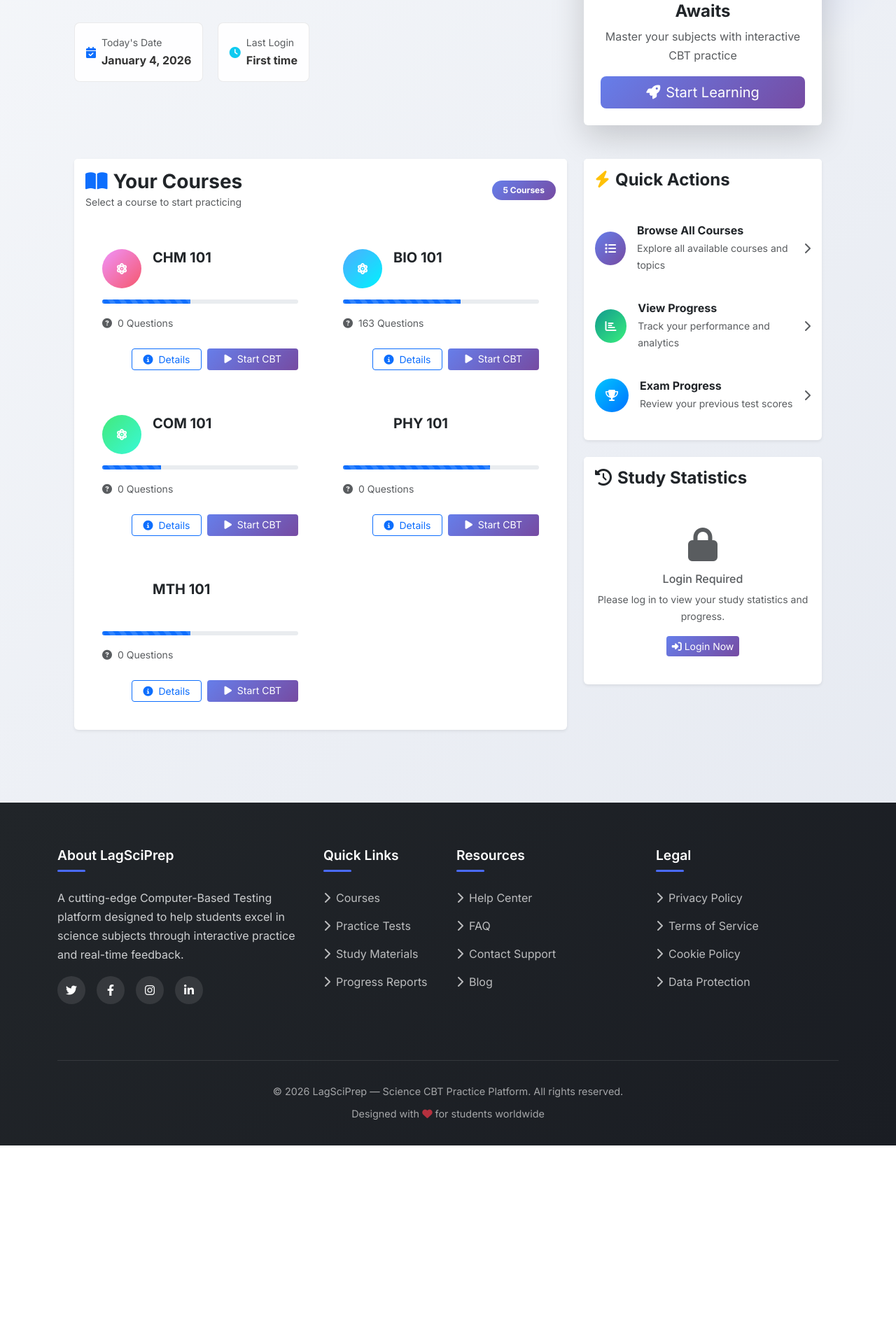
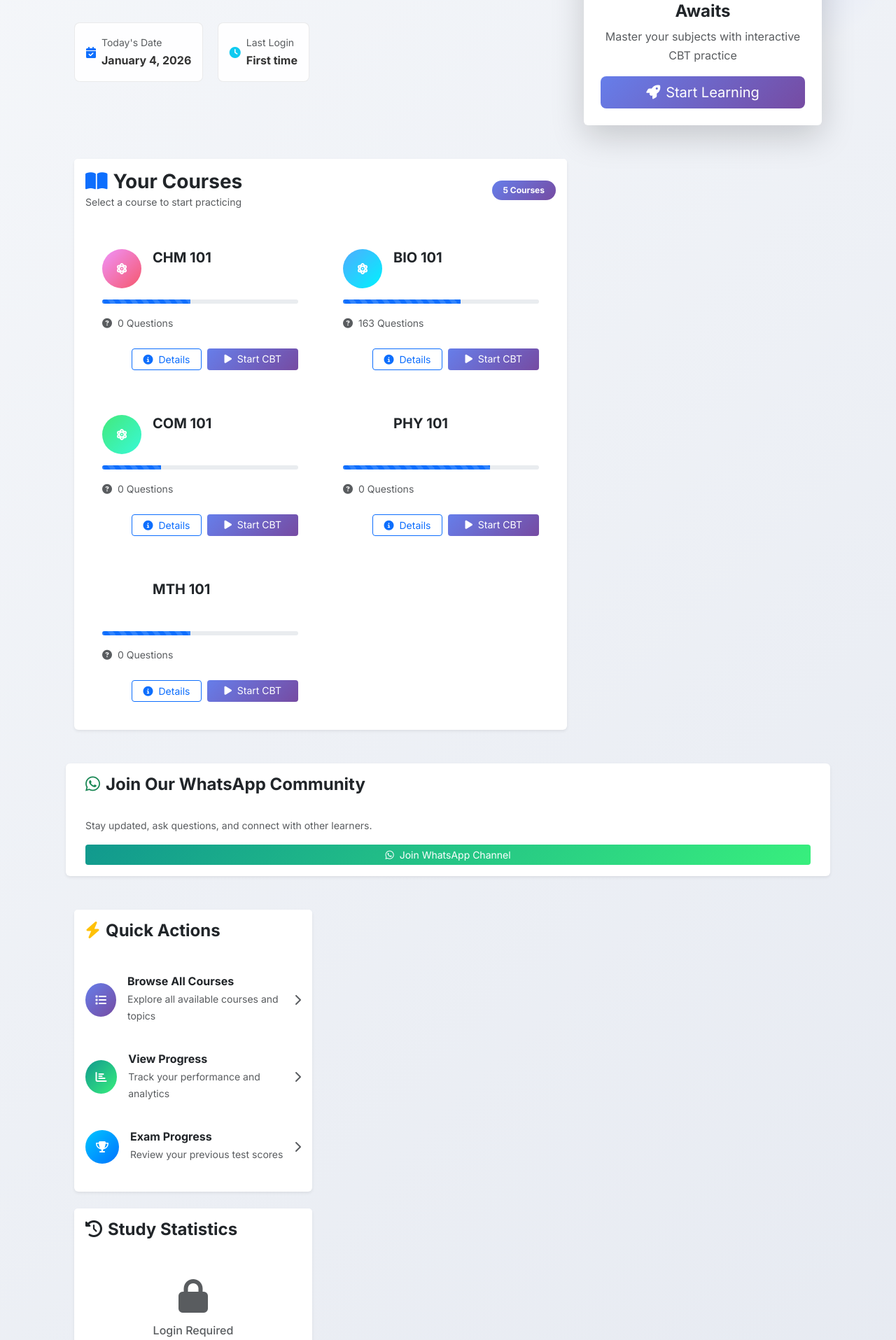
Before and after one commit to PrinceJetro/LagSciPrep, a Django app: page / in a window 1280 px wide. Shown: the part 323-2238 px from the top of the page at 70% size. Before the commit the page ends 1960 px from the top, so only its background shows below. Run offline with Django 5.2, Linux system fonts and the light colour scheme; data comes from the database, SQL or seed files in the repository; some libraries are stand-ins or nearby versions.

Commit message:
added whatsap to home page

```diff
--- a/templates/home.html
+++ b/templates/home.html
@@ -13,7 +13,7 @@
                     <i class="fas fa-user-graduate fa-lg"></i>
                 </div>
                 <div>
-                    <h1 class="display-6 fw-bold text-dark mb-1">Welcome back, {{ user.get_full_name|default:user.username }}!</h1>
+                    <h1 class="display-6 fw-bold text-dark mb-1">Welcome back, {{ user.get_full_name|default:user.username|title }}!</h1>
                     <p class="lead text-muted">Ready to ace your next science assessment?</p>
                 </div>
             </div>
@@ -152,6 +152,23 @@
                 </div>
             </div>
         </div>
+
+            <!-- WhatsApp Community -->
+            <div class="card border-0 shadow-sm mb-4">
+                <div class="card-header bg-white border-0 py-3">
+                    <h4 class="fw-bold mb-0 text-dark">
+                        <i class="fab fa-whatsapp text-success me-2"></i>Join Our WhatsApp Community
+                    </h4>
+                </div>
+                <div class="card-body p-3">
+                    <p class="text-muted small mb-3">Stay updated, ask questions, and connect with other learners.</p>
+                    <div class="d-grid">
+                        <a href="https://whatsapp.com/channel/0029VbBtigpJZg43t3dggG03" target="_blank" rel="noopener noreferrer" class="btn btn-success-gradient btn-sm">
+                            <i class="fab fa-whatsapp me-2"></i>Join WhatsApp Channel
+                        </a>
+                    </div>
+                </div>
+            </div>
 
         <!-- Sidebar -->
         <div class="col-lg-4">
@@ -300,6 +317,13 @@
 
     .btn-primary-gradient {
         background: var(--primary-gradient);
+        border: none;
+        color: white;
+        transition: all 0.3s ease;
+    }
+
+    .btn-success-gradient {
+        background: var(--success-gradient);
         border: none;
         color: white;
         transition: all 0.3s ease;
--- a/templates/progress.html
+++ b/templates/progress.html
@@ -305,7 +305,7 @@
                             <td>
                                 {% if item.result.course %}
                                     <i class="fas fa-book text-primary me-2"></i>
-                                    {{ item.result.course.name }}
+                                    {{ item.result.course.name }} -- {{ item.result.topic.name }}
                                 {% elif item.result.topic %}
                                     <i class="fas fa-tag text-info me-2"></i>
                                     {{ item.result.topic.name }}
```
